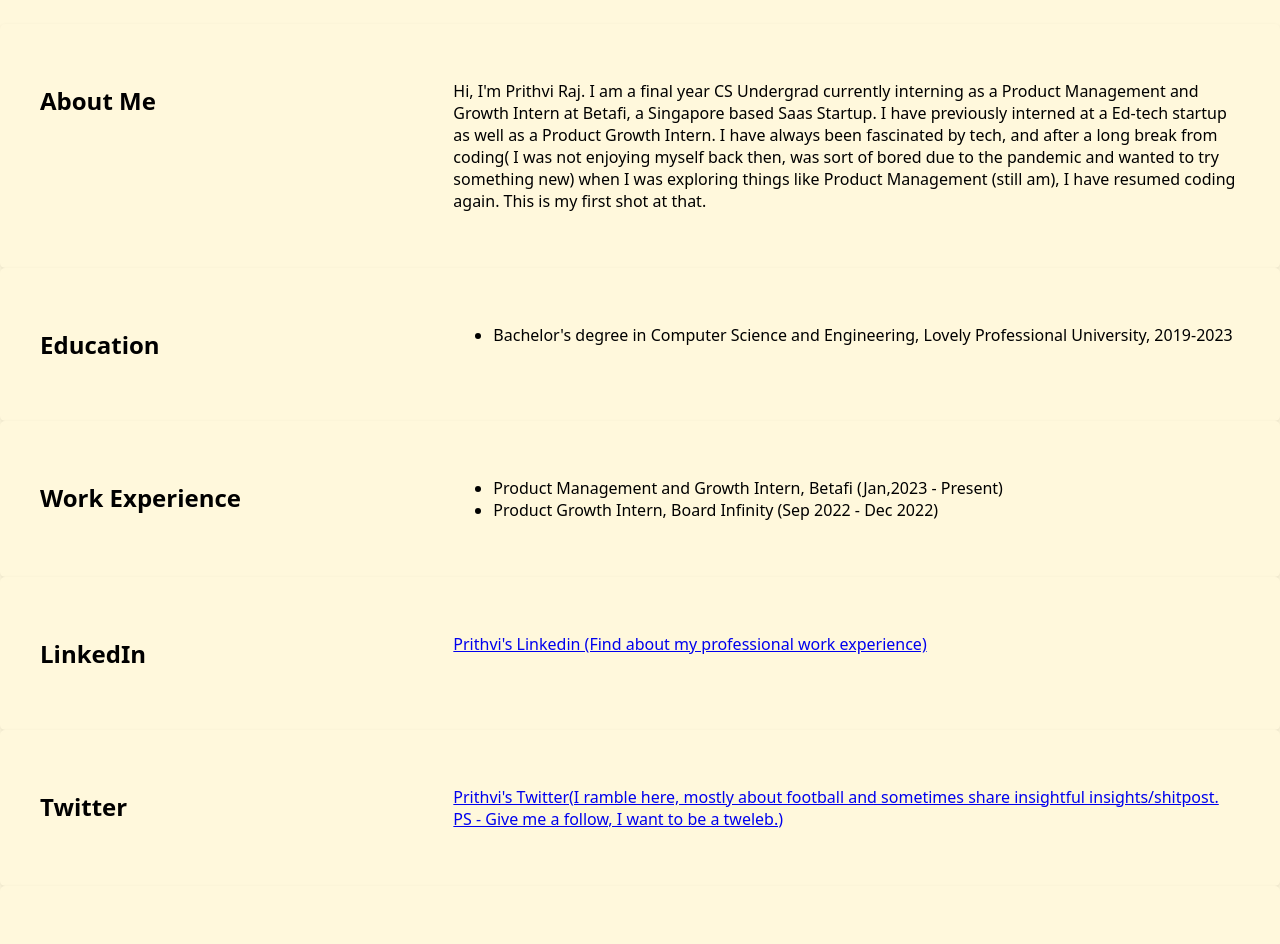
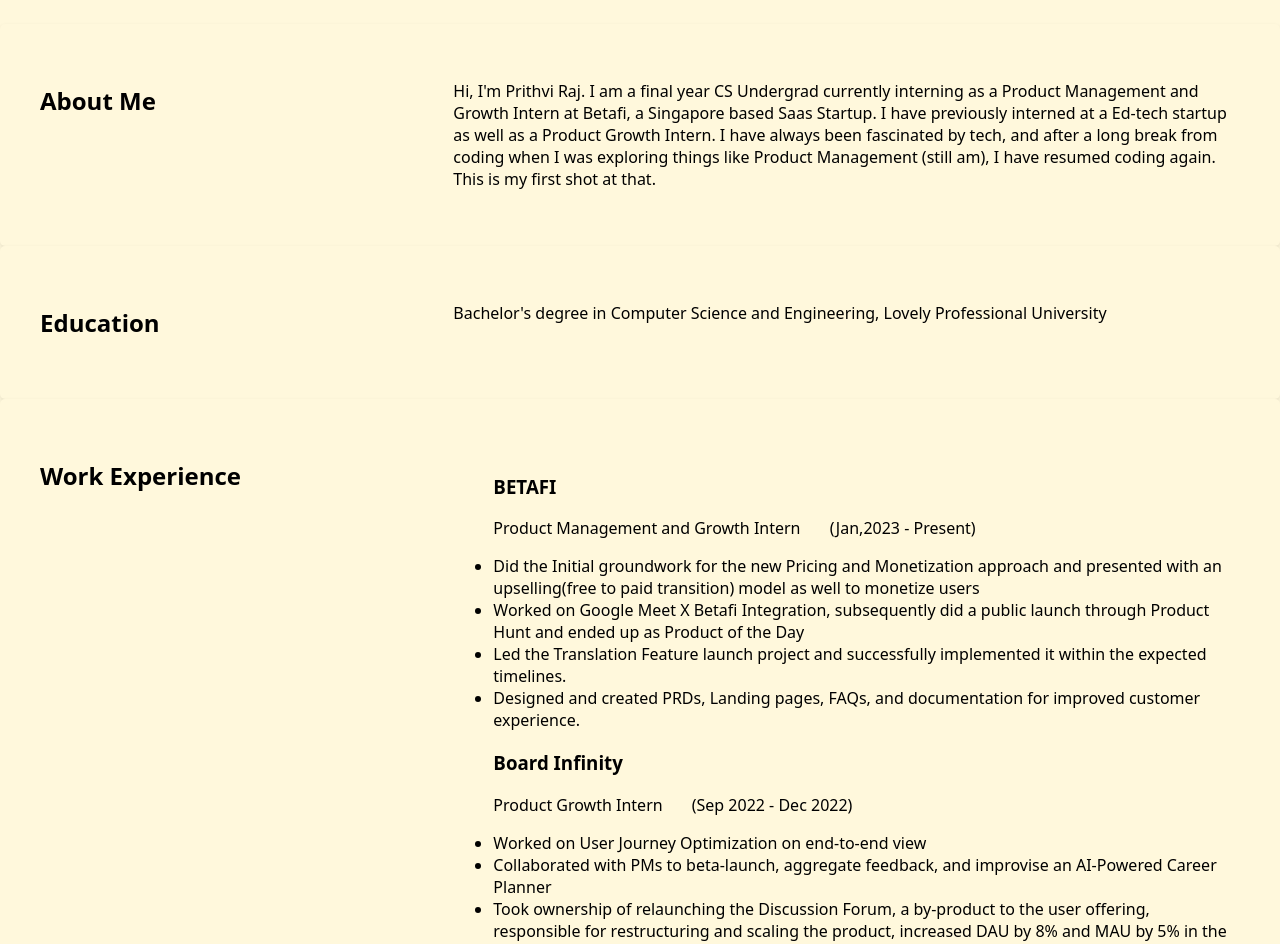
Before and after one commit to prithvi455/Prithvi-s-Turf, a plain HTML site: page index.html in a window 1280 px wide. Shown: the part 99-1043 px from the top of the page. Drawn offline with Linux system fonts and the light colour scheme.

Commit message:
Update index.html

```diff
--- a/index.html
+++ b/index.html
@@ -12,12 +12,13 @@
           <ul>
             <li><a href="#about">About</a></li>
             <li><a href="#education">Education</a></li>
+                        <li><a href="#work-experience">Work Experience</a></li>
+
+            <li><a href="#projects">Projects</a></li>
+            <li><a href="#interests">Interests</a></li>
             <li><a href="#linkedin">LinkedIn</a></li>
             <li><a href="#twitter">Twitter</a></li>
-            <li><a href="#projects">Projects</a></li>
-            <li><a href="#resume">Resume</a></li>
-            <li><a href="#work-experience">Work Experience</a></li>
-            <li><a href="#interests">Interests</a></li>
+            <li><a href="https://drive.google.com/file/d/1WgoyacQEhX0D4PgaP3tqvGTQyq_-eAh4/view?usp=sharing" target="_blank"> Resume </a></li>
           </ul>
         </nav>
       </div>
@@ -26,45 +27,57 @@
       <section id="about">
         <div class="container">
           <h2>About Me</h2>
-          <p>Hi, I'm Prithvi Raj. I am a final year CS Undergrad currently interning as a Product Management and Growth Intern at Betafi, a Singapore based Saas Startup. I have previously interned at a Ed-tech startup as well as a Product Growth Intern. I have always been fascinated by tech, and after a long break from coding( I was not enjoying myself back then, was sort of bored due to the pandemic and wanted to try something new) when I was exploring things like Product Management (still am), I have resumed coding again. This is my first shot at that.</p>
+          <p>Hi, I'm Prithvi Raj. I am a final year CS Undergrad currently interning as a Product Management and Growth Intern at Betafi, a Singapore based Saas Startup. I have previously interned at a Ed-tech startup as well as a Product Growth Intern. I have always been fascinated by tech, and after a long break from coding when I was exploring things like Product Management (still am), I have resumed coding again. This is my first shot at that.</p>
         </div>
       </section>
       <section id="education">
         <div class="container">
           <h2>Education</h2>
-          <ul>
-            <li>Bachelor's degree in Computer Science and Engineering, Lovely Professional University, 2019-2023</li>
-          </ul>
+
+            <p>Bachelor's degree in Computer Science and Engineering, Lovely Professional University</p>
+
         </div>
       </section>
-       <section id="work-experience">
+      <section id="work-experience">
         <div class="container">
           <h2>Work Experience</h2>
           <ul>
-            <li>Product Management and Growth Intern, Betafi (Jan,2023 - Present)</li>
+            <h3><b> BETAFI </b></h3>
+            <p>Product Management and Growth Intern  &nbsp;&nbsp;&nbsp;&nbsp;&nbsp;    (Jan,2023 - Present)   </p>
+            <li>Did the Initial groundwork for the new Pricing and Monetization approach and presented with an upselling(free to paid transition) model as well to monetize users</li>
+             <li>Worked on Google Meet X Betafi Integration, subsequently did a public launch through Product Hunt and ended up as Product of the Day </li>
+             <li>Led the Translation Feature launch project and successfully implemented it within the expected </li>
+              timelines.
+              <li>Designed and created PRDs, Landing pages, FAQs, and documentation for improved customer
+              experience.</li>
 
-            <li>Product Growth Intern, Board Infinity (Sep 2022 - Dec 2022)</li>
+
+            <h3><b> Board Infinity </b> </h3>
+            <p>Product Growth Intern &nbsp;&nbsp;&nbsp;&nbsp;&nbsp; (Sep 2022 - Dec 2022)    </p>
+            <li>Worked on User Journey Optimization on end-to-end view </li>
+             <li>Collaborated with PMs to beta-launch, aggregate feedback, and improvise an AI-Powered Career Planner </li>
+             <li>Took ownership of relaunching the Discussion Forum, a by-product to the user offering, responsible for restructuring and scaling the product, increased DAU by 8% and MAU by 5% in the first month itself</li>
           </ul>
         </div>
       </section>
       <section id="linkedin">
         <div class="container">
           <h2>LinkedIn</h2>
-          <p><a href="https://www.linkedin.com/in/prithvi-raj-5b744a193/">Prithvi's Linkedin (Find about my professional work experience)</a></p>
+          <p><a href="https://www.linkedin.com/in/prithvi-raj-5b744a193/">Prithvi's Linkedin (Find about my work)</a></p>
         </div>
       </section>
       <section id="twitter">
         <div class="container">
           <h2>Twitter</h2>
-          <p><a href="https://twitter.com/prithviiiraj/">Prithvi's Twitter(I ramble here, mostly about football and sometimes share insightful insights/shitpost. PS - Give me a follow, I want to be a tweleb.)</a></p>
+          <p><a href="https://twitter.com/prithviiiraj/">Prithvi's Twitter(I ramble here, mostly about football and sometimes share insightful insights/shitpost)</a></p>
         </div>
       </section>
       <section id="projects">
         <div class="container">
           <h2>Projects</h2>
-          <ul>
-            <li>This is a Work in progress thing, believe me I am trying harder than life to make something happen here and am even more excited to share this with you all.</li>
-          </ul>
+
+          <p>This is a Work in progress thing, believe me I am trying harder than life to make something happen here and am even more excited to share this with you all.</p>
+
         </div>
       </section>
 
@@ -82,5 +95,7 @@
 <footer>
   <div class="container">
     <p>&copy; Prithvi Raj 2023</p>
+    <p> <a href="mailto:prithvi455raj@gmail.com">Email - prithvi455raj@gmail.com </a>    &nbsp;&nbsp;&nbsp; Mobile - 6006134554 </p>
+
   </div>
 </footer>
```
